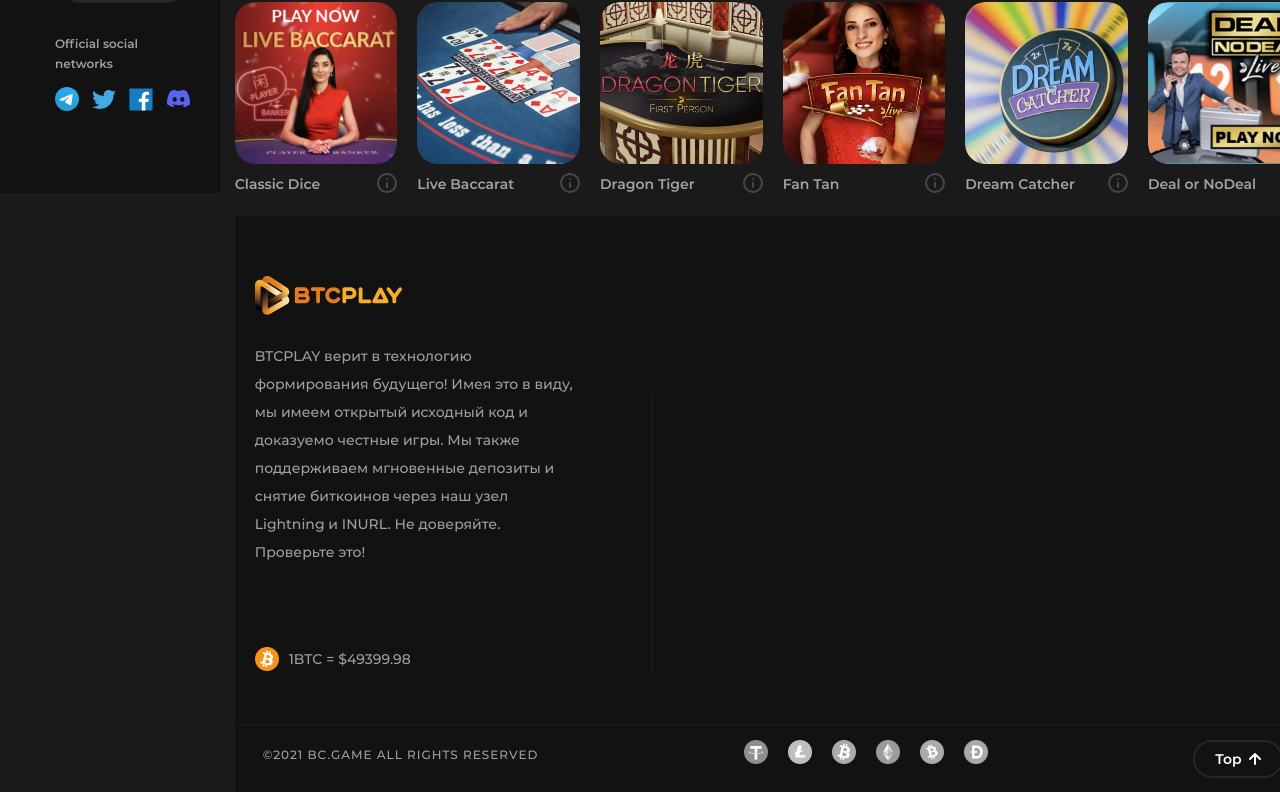
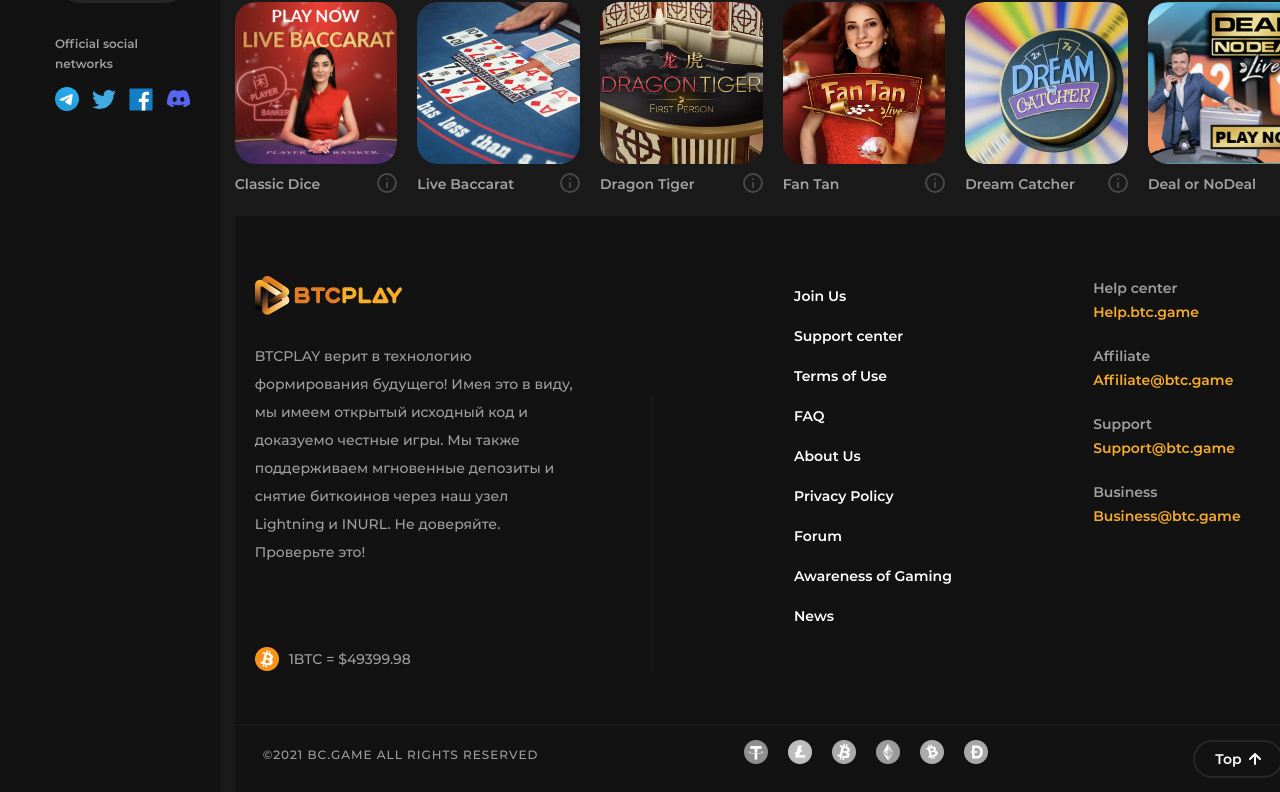
Before and after one commit to NikitinTeamWeb/btc-play, a Next.js app: page / in a window 1280 px wide. Shown: the part 874-1666 px from the top of the page. Built offline with nearby package versions, Linux system fonts and the light colour scheme.

Commit message:
footer - add links, contacts

```diff
--- /dev/null
+++ b/src/components/Footer/Contacts/Contacts.tsx
@@ -0,0 +1,52 @@
+import { useMemo } from 'react';
+import Link from 'next/link';
+import styles from './contacts.module.scss';
+
+const Contacts = () => {
+  const contactsList = useMemo(
+    () => [
+      {
+        id: 0,
+        title: 'Help center ',
+        email: 'Help.btc.game',
+        url: 'Help.btc.game',
+      },
+      {
+        id: 1,
+        title: 'Affiliate',
+        email: 'Affiliate@btc.game',
+        url: 'Affiliate@btc.game',
+      },
+      {
+        id: 2,
+        title: 'Support',
+        email: 'Support@btc.game',
+        url: 'Support@btc.game',
+      },
+      {
+        id: 3,
+        title: 'Business',
+        email: 'Business@btc.game',
+        url: 'Business@btc.game',
+      },
+    ],
+    []
+  );
+
+  return (
+    <>
+      {contactsList.map(({ id, title, email, url }) => {
+        return (
+          <div className={styles.item} key={id}>
+            <p className={styles.title}>{title}</p>
+            <Link href={url}>
+              <a className={styles.email}>{email}</a>
+            </Link>
+          </div>
+        );
+      })}
+    </>
+  );
+};
+
+export default Contacts;
--- /dev/null
+++ b/src/components/Footer/Contacts/contacts.module.scss
@@ -0,0 +1,22 @@
+.item {
+  margin-bottom: 20px;
+}
+
+.title {
+  font-weight: 600;
+  font-size: 14px;
+  line-height: 24px;
+  color: rgba(255, 255, 255, 0.6);
+}
+
+.email {
+  text-decoration: none;
+  font-weight: 600;
+  font-size: 14px;
+  line-height: 24px;
+  color: #f8ad29;
+  transition: all 0.3s ease-in;
+  &:hover {
+    color: #ffffff;
+  }
+}
--- a/src/components/Footer/Footer.tsx
+++ b/src/components/Footer/Footer.tsx
@@ -2,6 +2,8 @@
 
 import ButtonTop from '../ButtonTop/ButtonTop';
 import Information from './Information/Information';
+import Links from './Links/Links';
+import Contacts from './Contacts/Contacts';
 
 import styles from './footer.module.scss';
 
@@ -11,6 +13,12 @@
       <div className={styles.top}>
         <div className={styles.information}>
           <Information />
+        </div>
+        <div className={styles.links}>
+          <Links />
+        </div>
+        <div className={styles.contacts}>
+          <Contacts />
         </div>
       </div>
       <div className={styles.bottom}>
--- /dev/null
+++ b/src/components/Footer/Links/Links.tsx
@@ -0,0 +1,70 @@
+import { useMemo } from 'react';
+import Link from 'next/link';
+
+import styles from './links.module.scss';
+
+const Links = () => {
+  const linksList = useMemo(
+    () => [
+      {
+        id: 0,
+        title: 'Join Us',
+        url: '/',
+      },
+      {
+        id: 1,
+        title: 'Support center',
+        url: '/',
+      },
+      {
+        id: 2,
+        title: 'Terms of Use',
+        url: '/',
+      },
+      {
+        id: 3,
+        title: 'FAQ',
+        url: '/',
+      },
+      {
+        id: 4,
+        title: 'About Us',
+        url: '/',
+      },
+      {
+        id: 5,
+        title: 'Privacy Policy',
+        url: '/',
+      },
+      {
+        id: 6,
+        title: 'Forum',
+        url: '/',
+      },
+      {
+        id: 6,
+        title: 'Awareness of Gaming',
+        url: '/',
+      },
+      {
+        id: 6,
+        title: 'News',
+        url: '/',
+      },
+    ],
+    []
+  );
+
+  return (
+    <>
+      {linksList.map(({ id, title, url }) => {
+        return (
+          <Link href={url} key={id}>
+            <a className={styles.link}>{title}</a>
+          </Link>
+        );
+      })}
+    </>
+  );
+};
+export default Links;
--- /dev/null
+++ b/src/components/Footer/Links/links.module.scss
@@ -0,0 +1,12 @@
+.link {
+  font-weight: 600;
+  font-size: 14px;
+  line-height: 40px;
+  color: #ffffff;
+  text-decoration: none;
+  transition: all 0.3s ease-in;
+  display: block;
+  &:hover {
+    color: #f8ad29;
+  }
+}
--- a/src/components/Footer/footer.module.scss
+++ b/src/components/Footer/footer.module.scss
@@ -3,7 +3,9 @@
 }
 
 .top {
-  padding: 60px 20px 51px;
+  padding: 60px 70px 51px 20px;
+  display: flex;
+  justify-content: space-between;
 }
 
 .bottom {
--- a/src/components/Menu/menu.module.scss
+++ b/src/components/Menu/menu.module.scss
@@ -2,6 +2,7 @@
   padding: 34px 30px 50px 0;
   min-height: 100vh;
   background: #121212;
+  height: 100%;
 }
 
 .logo {
```
